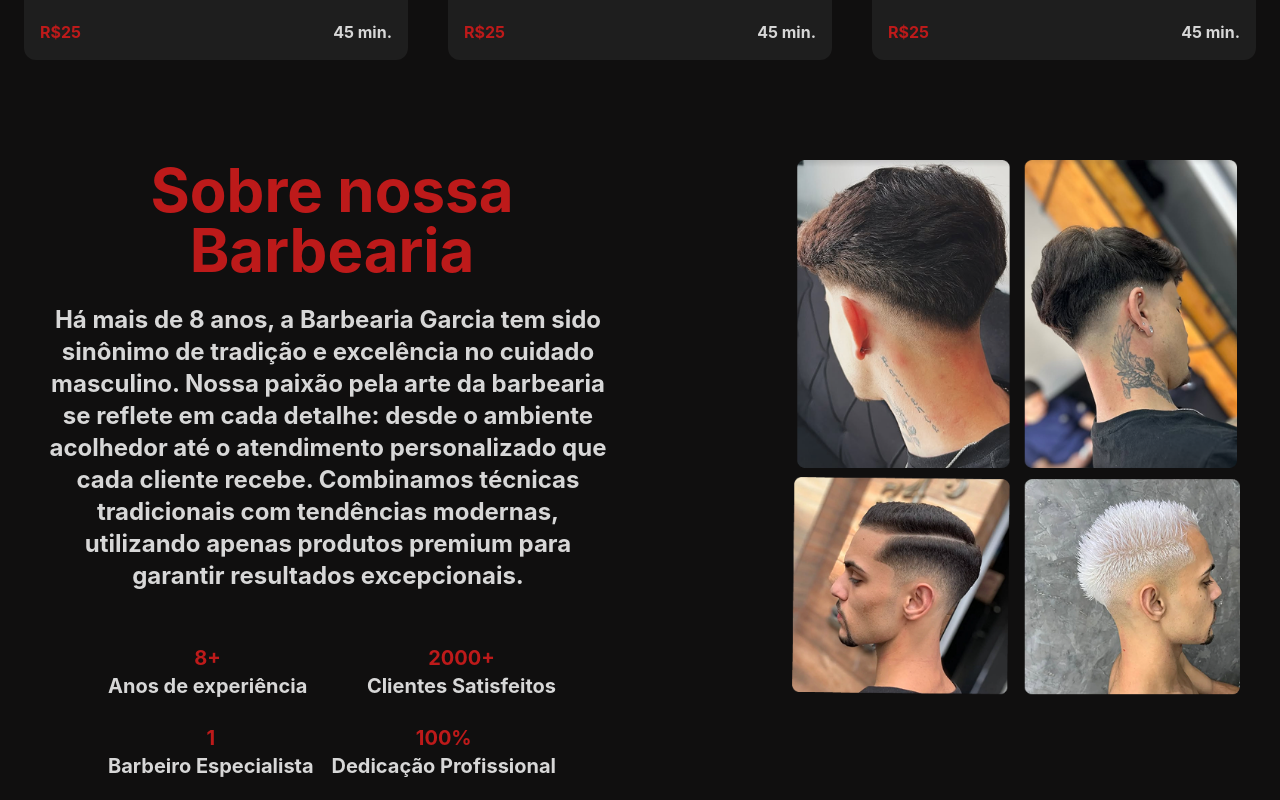
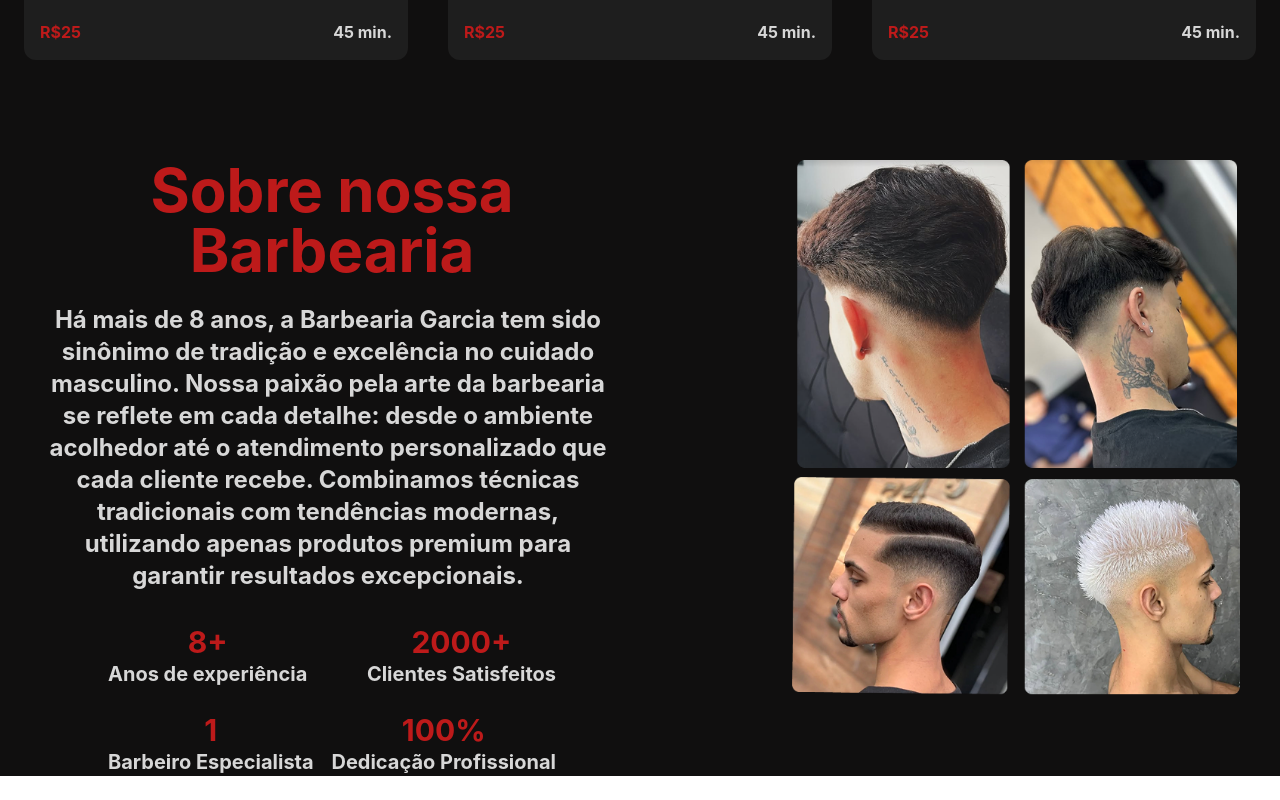
Before and after one commit to xCaio/barber, a React (Vite) app in the folder barbershop/: page / in a window 1280 px wide. Shown: the part 2005-2805 px from the top of the page. After the commit the page ends 2781 px from the top, so only its background shows below. Built offline with nearby package versions, Linux system fonts and the light colour scheme.

Commit message:
fix: wrapper font size

```diff
--- a/barbershop/src/pages/Sobre.jsx
+++ b/barbershop/src/pages/Sobre.jsx
@@ -17,18 +17,22 @@ const Sobre = () => {
             técnicas tradicionais com tendências modernas, utilizando apenas
             produtos premium para garantir resultados excepcionais.
           </p>
-          <div className="flex flex-col items-center space-y-6 py-5">
+          <div className="flex flex-col items-center space-y-6">
             {/* WRAPPER */}
             <div className="flex justify-between items-baseline w-full max-w-md">
               <div className="flex flex-col items-center w-min">
-                <span className="text-xl font-bold text-secondary">8+</span>
-                <p className="text-xl text-text font-bold text-center whitespace-nowrap">
+                <span className="text-xl md:text-3xl font-bold text-secondary">
+                  8+
+                </span>
+                <p className="text-sm md:text-xl text-text font-bold text-center whitespace-nowrap">
                   Anos de experiência
                 </p>
               </div>
               <div className="flex flex-col items-center w-min">
-                <span className="text-xl font-bold text-secondary">2000+</span>
-                <p className="text-xl text-text font-bold text-center whitespace-nowrap">
+                <span className="text-xl md:text-3xl font-bold text-secondary">
+                  2000+
+                </span>
+                <p className="text-sm md:text-xl text-text font-bold text-center whitespace-nowrap">
                   Clientes Satisfeitos
                 </p>
               </div>
@@ -36,14 +40,18 @@ const Sobre = () => {
 
             <div className="flex justify-between items-baseline w-full max-w-md">
               <div className="flex flex-col items-center w-min">
-                <span className="text-xl font-bold text-secondary">1</span>
-                <p className="text-xl text-text font-bold text-center whitespace-nowrap">
+                <span className="text-xl md:text-3xl font-bold text-secondary">
+                  1
+                </span>
+                <p className="text-sm md:text-xl text-text font-bold text-center whitespace-nowrap">
                   Barbeiro Especialista
                 </p>
               </div>
               <div className="flex flex-col items-center w-min">
-                <span className="text-xl font-bold text-secondary">100%</span>
-                <p className="text-xl text-text font-bold text-center whitespace-nowrap">
+                <span className="text-xl md:text-3xl font-bold text-secondary">
+                  100%
+                </span>
+                <p className="text-sm md:text-xl text-text font-bold text-center whitespace-nowrap">
                   Dedicação Profissional
                 </p>
               </div>
```
